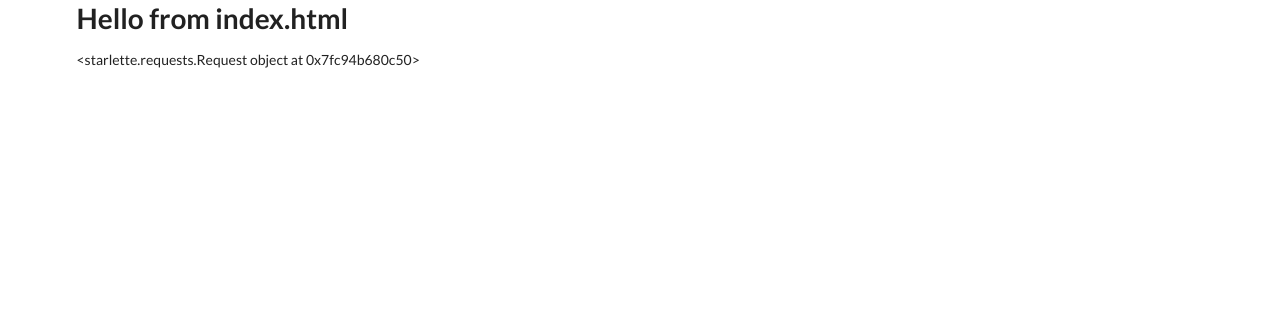
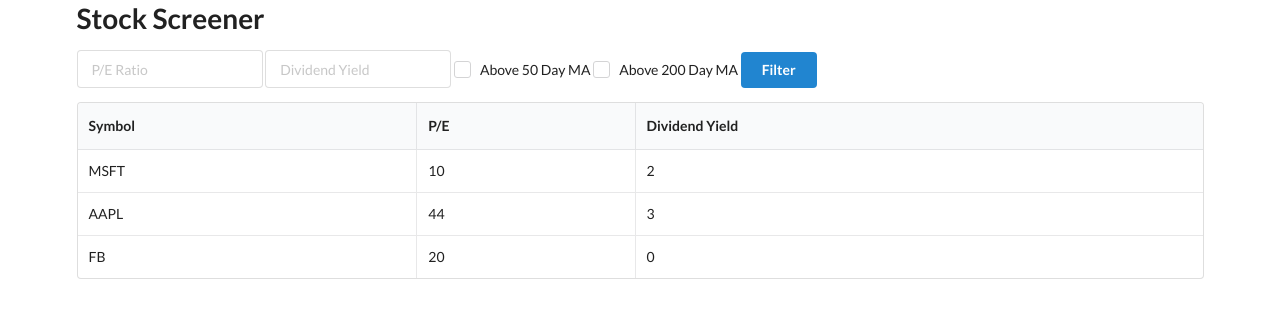
Before and after one commit to guilehm/stunning-fast-api, a FastAPI app: page / in a window 1280 px wide. Shown: the top 318 px of the page. Run offline with FastAPI, Linux system fonts and the light colour scheme; some libraries are stand-ins or nearby versions.

Commit message:
create post route and add table and buttons

```diff
--- a/main.py
+++ b/main.py
@@ -12,3 +12,11 @@
     return templates.TemplateResponse('index.html', {
         'request': request,
     })
+
+
+@app.post('/stock')
+def create_stock():
+    return {
+        'code': 'success',
+        'message': 'stock created',
+    }
--- a/templates/index.html
+++ b/templates/index.html
@@ -1,6 +1,50 @@
 {% extends 'base.html' %}
 
 {% block content %}
-    <h1>Hello from index.html</h1>
-    <p>{{ request}}</p>
+    <h1>Stock Screener</h1>
+
+    <div class="ui input">
+      <input type="text" placeholder="P/E Ratio">
+    </div>
+    <div class="ui input">
+      <input type="text" placeholder="Dividend Yield">
+    </div>
+
+    <div class="ui checkbox">
+      <input type="checkbox" name="above-50">
+      <label>Above 50 Day MA</label>
+    </div>
+    <div class="ui checkbox">
+      <input type="checkbox" name="above-200">
+      <label>Above 200 Day MA</label>
+    </div>
+
+    <button class="ui button primary">Filter</button>
+
+    <table class="ui celled table">
+        <thead>
+        <tr>
+            <th>Symbol</th>
+            <th>P/E</th>
+            <th>Dividend Yield</th>
+        </tr>
+        </thead>
+        <tbody>
+        <tr>
+            <td data-label="Symbol">MSFT</td>
+            <td data-label="P/E">10</td>
+            <td data-label="Dividend Yield">2</td>
+        </tr>
+        <tr>
+            <td data-label="Symbol">AAPL</td>
+            <td data-label="P/E">44</td>
+            <td data-label="Dividend Yield">3</td>
+        </tr>
+        <tr>
+            <td data-label="Symbol">FB</td>
+            <td data-label="P/E">20</td>
+            <td data-label="Dividend Yield">0</td>
+        </tr>
+        </tbody>
+    </table>
 {% endblock %}
```
